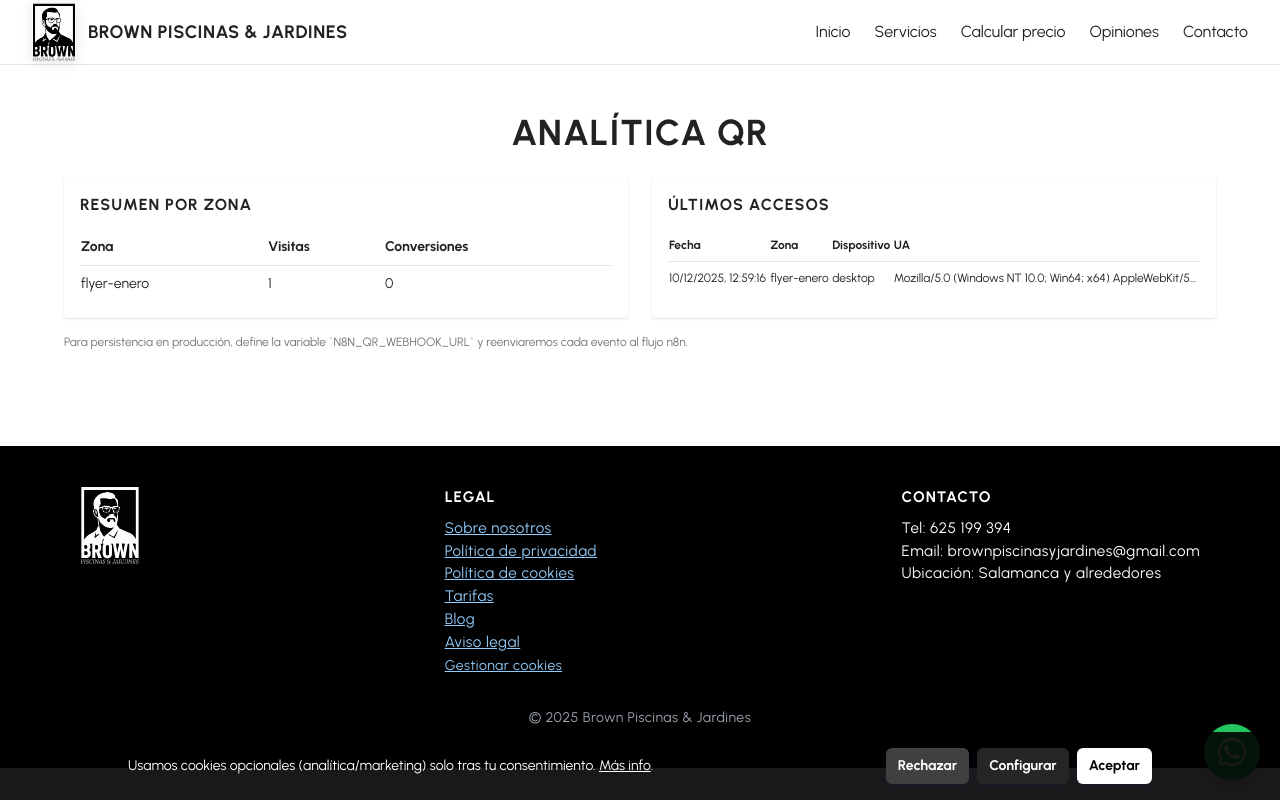
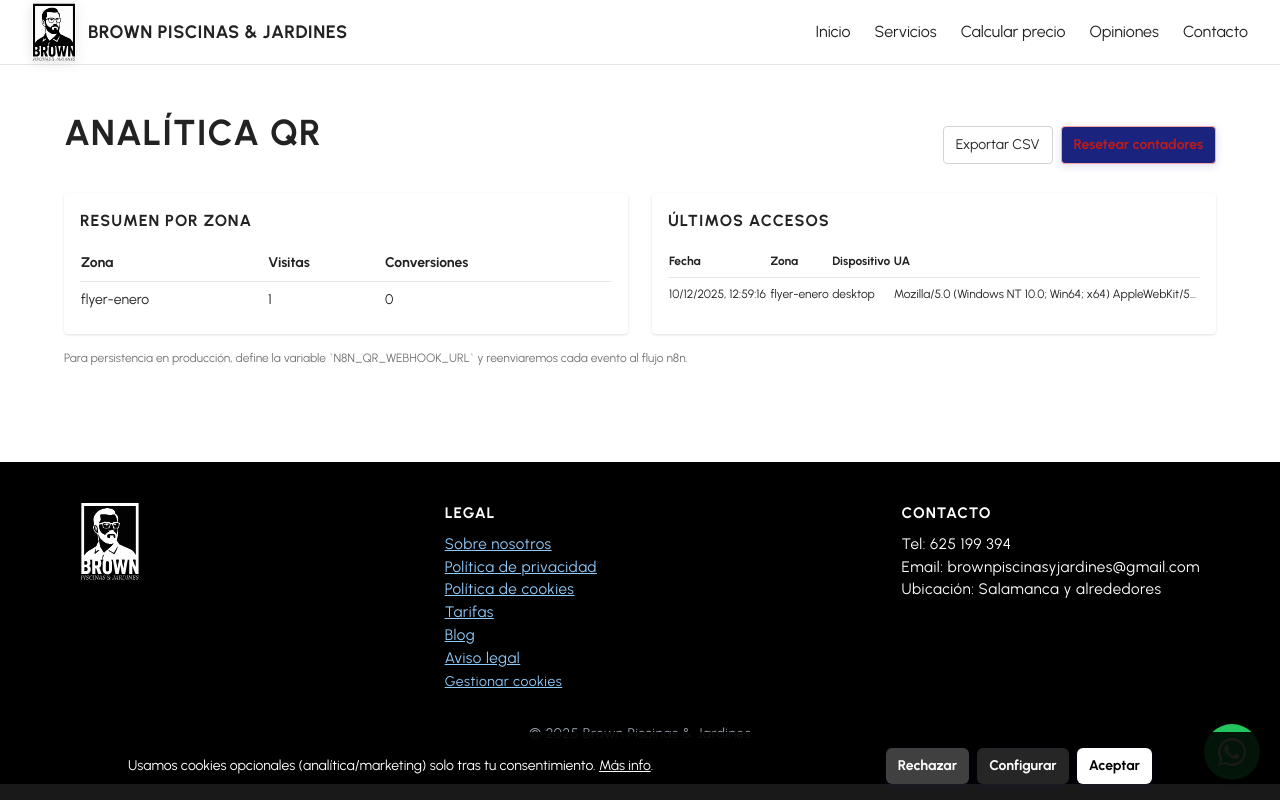
Before and after one commit to nebur-E92/Brown-Piscinas-Jardines, a Next.js app: page /analitica-qr in a window 1280 px wide. Built offline with nearby package versions, Linux system fonts and the light colour scheme; a web font is replaced by a local one.

Commit message:
feat: export/reset QR analytics (protected) and add reset helper

```diff
--- a/app/analitica-qr/page.tsx
+++ b/app/analitica-qr/page.tsx
@@ -14,7 +14,25 @@ export default async function AnaliticaQRPage() {
 
   return (
     <section className="max-w-6xl mx-auto py-12">
-      <h1 className="page-title">Analítica QR</h1>
+      <div className="flex flex-col md:flex-row md:items-center md:justify-between gap-3 mb-4">
+        <h1 className="page-title m-0">Analítica QR</h1>
+        <div className="flex gap-2 flex-wrap">
+          <a
+            href="/api/qr/export"
+            className="px-3 py-2 text-sm rounded border border-neutral-300 hover:bg-neutral-50"
+          >
+            Exportar CSV
+          </a>
+          <form method="POST" action="/api/qr/reset">
+            <button
+              type="submit"
+              className="px-3 py-2 text-sm rounded border border-red-300 text-red-700 hover:bg-red-50"
+            >
+              Resetear contadores
+            </button>
+          </form>
+        </div>
+      </div>
       <div className="grid grid-cols-1 md:grid-cols-2 gap-6">
         <div className="bg-white p-4 rounded shadow">
           <h2 className="font-semibold mb-3">Resumen por zona</h2>
--- /dev/null
+++ b/app/api/qr/export/route.ts
@@ -0,0 +1,26 @@
+import { NextResponse } from "next/server";
+import { getQRLogs } from "../../../../lib/qrStore";
+
+export const runtime = "nodejs";
+
+export async function GET() {
+  const logs = await getQRLogs();
+  const headers = ["ts","zone","device","ua","ip","ref","conv"];
+  const rows = logs.slice().reverse().map(l => [
+    l.ts,
+    l.zone,
+    l.device,
+    (l.ua || "").replace(/\n/g, " "),
+    l.ip || "",
+    l.ref || "",
+    l.conv ? "1" : "0"
+  ].map(field => `"${String(field).replace(/"/g, '""')}"`).join(","));
+  const csv = [headers.join(","), ...rows].join("\n");
+  return new NextResponse(csv, {
+    status: 200,
+    headers: {
+      "Content-Type": "text/csv; charset=utf-8",
+      "Content-Disposition": "attachment; filename=qr-logs.csv",
+    },
+  });
+}
--- /dev/null
+++ b/app/api/qr/reset/route.ts
@@ -0,0 +1,9 @@
+import { NextResponse } from "next/server";
+import { resetQRData } from "../../../../lib/qrStore";
+
+export const runtime = "nodejs";
+
+export async function POST() {
+  await resetQRData();
+  return NextResponse.json({ ok: true });
+}
--- a/lib/qrStore.ts
+++ b/lib/qrStore.ts
@@ -142,3 +142,13 @@ export async function addQRConversion(zone: string) {
   const limited = logs.slice(-2000);
   await writeLogsFs(limited);
 }
+
+export async function resetQRData() {
+  if (USE_KV) {
+    await kv.del(KV_KEY_LOGS);
+    await kv.del(KV_KEY_COUNT);
+    await kv.del(KV_KEY_CONV);
+    return;
+  }
+  await writeLogsFs([]);
+}
--- a/middleware.ts
+++ b/middleware.ts
@@ -59,5 +59,5 @@ export function middleware(req: NextRequest) {
 }
 
 export const config = {
-  matcher: ['/analitica-qr/:path*'],
+  matcher: ['/analitica-qr/:path*', '/api/qr/export', '/api/qr/reset'],
 };
```
